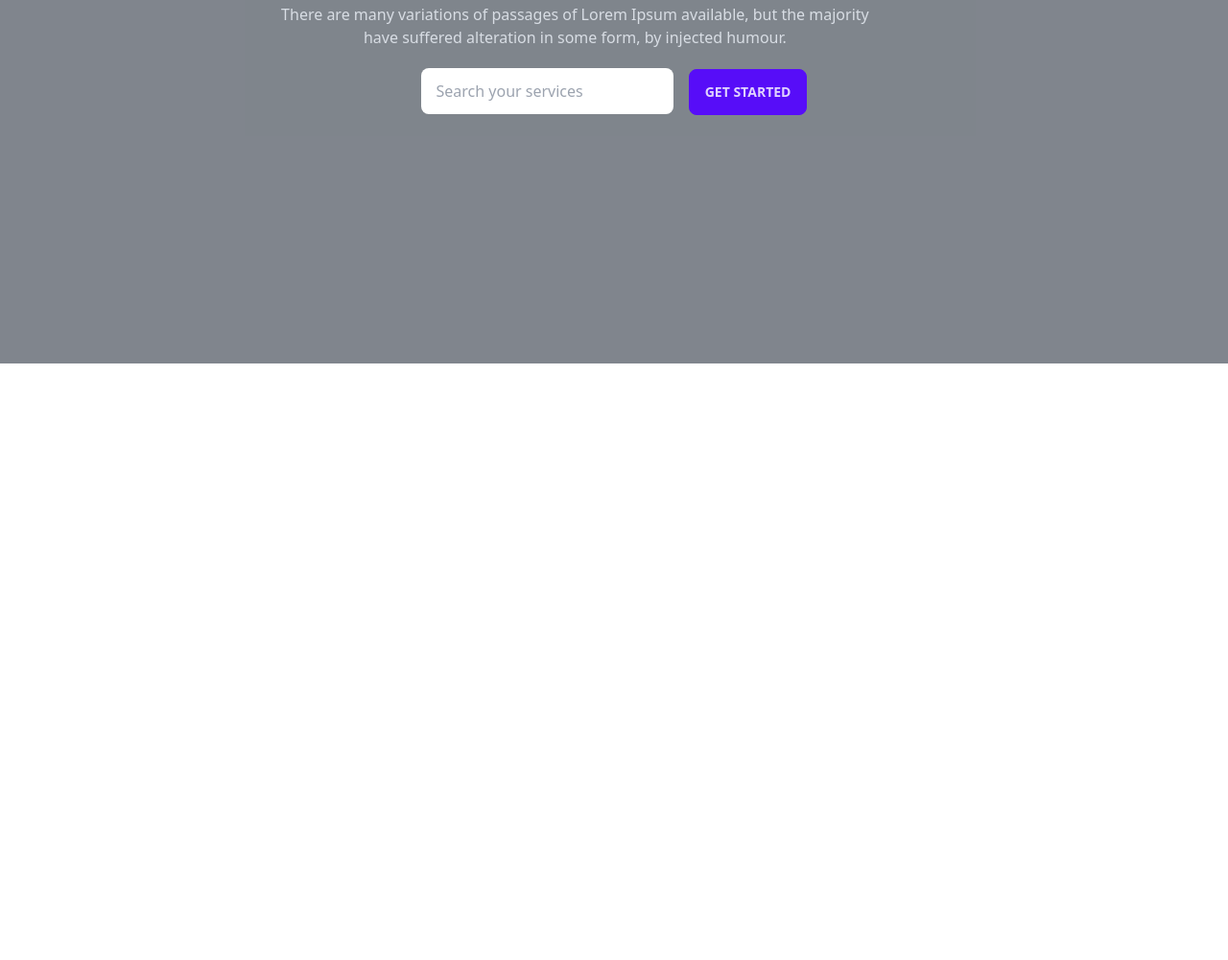
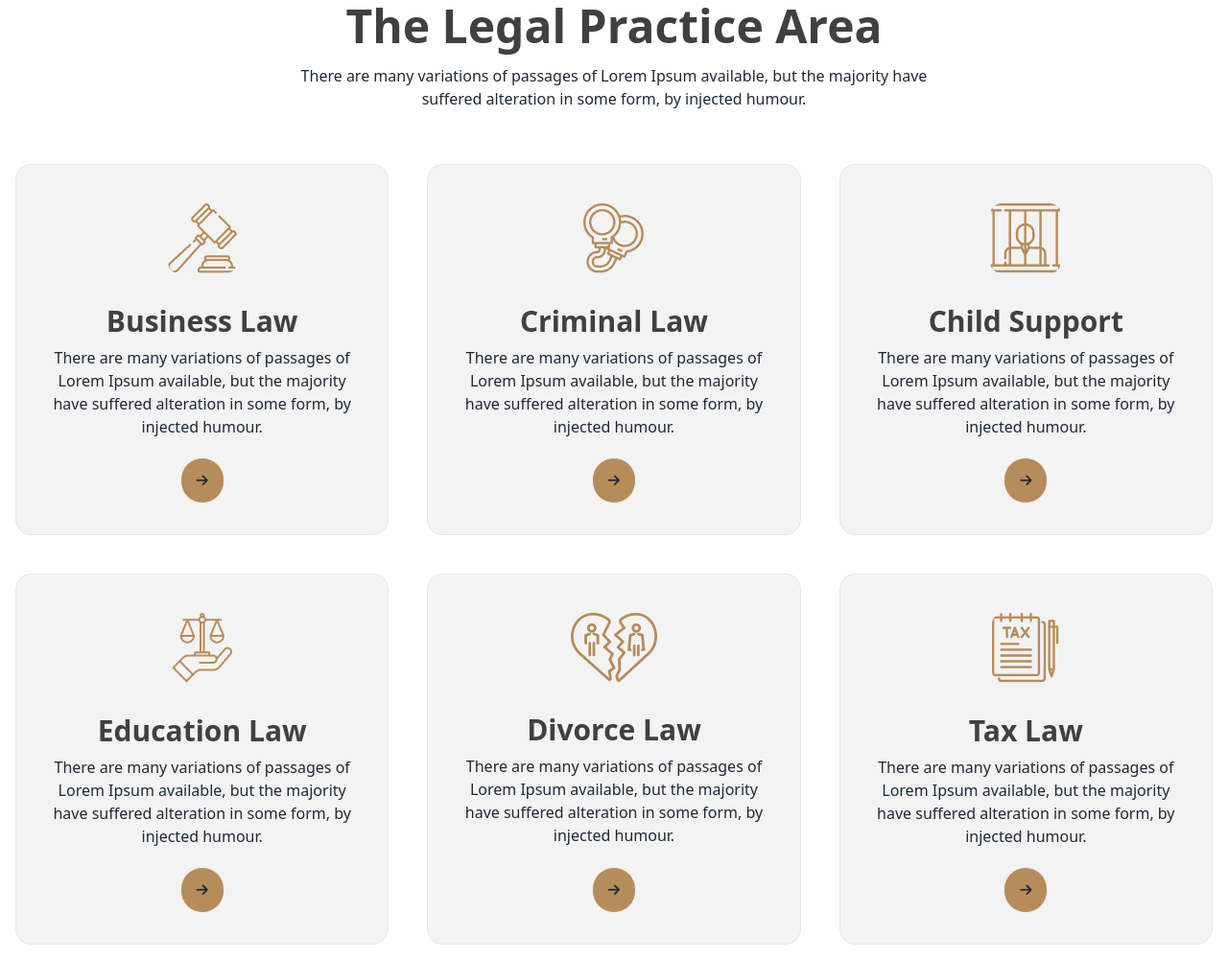
Before and after one commit to omor8243/legal-solution-resources-daisyui-project, a plain HTML site: page index.html in a window 1280 px wide. Shown: the part 621-1622 px from the top of the page at 96% size. Before the commit the page ends 1000 px from the top, so only its background shows below. Drawn offline with nearby package versions, Linux system fonts and the light colour scheme.

Commit message:
added practide area section

```diff
--- a/index.html
+++ b/index.html
@@ -85,22 +85,115 @@
     </section>
     <!--navbar part end-->
     <!--bannar section start-->
-    <section class="container mx-auto">
-      <div class=" hero min-h-screen style="background-image: url(./image/bannar.png);">
+    <section class="container mx-auto mb-28">
+      <div class=" hero style="background-image: url(./image/bannar.png);">
         <div class="hero-overlay bg-opacity-60"></div>
         <div class="hero-content text-center text-neutral-content">
           <div class="">
-            <h1 class="mb-5 text-7xl font-extrabold font-font-2">We Provide Effective <br> Legal Solutions</h1>
+            <h1 class="mb-5 text-3xl lg:text-7xl font-extrabold font-font-2">We Provide Effective <br> Legal Solutions</h1>
             <p class="mb-5 max-w-[650px]">There are many variations of passages of Lorem Ipsum available, but the majority have suffered alteration in some form, by injected humour.</p>
-            <input class="px-4 py-3 mr-3 rounded-lg" type="tex" placeholder="Search your services ">
-            <button class="btn btn-primary">Get Started</button>
+            <div class="gap-4">
+              <input class="px-4 py-3 mr-3 rounded-lg" type="tex" placeholder="Search your services ">
+              <button class="py-3 px-10 rounded-lg bg-[#B68C5A] ">Get Started</button>
+            </div>
           </div>
         </div>
       </div>
     </section>
     <!--bannar section end-->
   </header>
-  <main></main>
+  <main>
+    <!--practice area section start-->
+    <section class="container mx-auto">
+      <div class="justify-center text-center">
+        <h3 class="font-font-2 text-colordark text-2xl md:text-5xl font-extrabold mb-4">The Legal Practice Area</h3>
+      <p class="mb-10">There are many variations of passages of Lorem Ipsum available, but the majority have <br> suffered alteration in some form, by injected humour.</p>
+      </div>
+      <!--card-->
+       <div class=" gap-10 p-4 grid grid-cols-1 md:grid-cols-2 lg:grid-cols-3">
+        <!--card-1-->
+        <div class="card bg-gradient-to-r from-[#F3F3F3] to-[#F3F3F3] border border-[#E7E7E7]">
+          <figure class="px-10 pt-10">
+            <img src="./images/business.png" alt="" class="rounded-xl" />
+          </figure>
+          <div class="card-body items-center text-center">
+            <h2 class="card-title text-colordark font-font-2 text-3xl font-extrabold">Business Law</h2>
+            <p class="pb-3">There are many variations of passages of Lorem Ipsum available, but the majority have suffered alteration in some form, by injected humour.</p>
+            <div class="card-actions">
+              <button class="btn rounded-full bg-[#B68C5A]"><i class="fa-solid fa-arrow-right"></i></button>
+            </div>
+          </div>
+        </div>
+        <!--card-2-->
+        <div class="card bg-gradient-to-r from-[#F3F3F3] to-[#F3F3F3] border border-[#E7E7E7]">
+          <figure class="px-10 pt-10">
+            <img src="./images/criminal.png" alt="" class="rounded-xl" />
+          </figure>
+          <div class="card-body items-center text-center">
+            <h2 class="card-title text-colordark font-font-2 text-3xl font-extrabold">Criminal Law</h2>
+            <p class="pb-3">There are many variations of passages of Lorem Ipsum available, but the majority have suffered alteration in some form, by injected humour.</p>
+            <div class="card-actions">
+              <button class="btn rounded-full bg-[#B68C5A]"><i class="fa-solid fa-arrow-right"></i></button>
+            </div>
+          </div>
+        </div>
+        <!--card-3-->
+        <div class="card bg-gradient-to-r from-[#F3F3F3] to-[#F3F3F3] border border-[#E7E7E7]">
+          <figure class="px-10 pt-10">
+            <img src="./images/child.png" alt="" class="rounded-xl" />
+          </figure>
+          <div class="card-body items-center text-center">
+            <h2 class="card-title text-colordark font-font-2 text-3xl font-extrabold">Child Support</h2>
+            <p class="pb-3">There are many variations of passages of Lorem Ipsum available, but the majority have suffered alteration in some form, by injected humour.</p>
+            <div class="card-actions">
+              <button class="btn rounded-full bg-[#B68C5A]"><i class="fa-solid fa-arrow-right"></i></button>
+            </div>
+          </div>
+        </div>
+        <!--card-4-->
+        <div class="card bg-gradient-to-r from-[#F3F3F3] to-[#F3F3F3] border border-[#E7E7E7]">
+          <figure class="px-10 pt-10">
+            <img src="./images/education.png" alt="" class="rounded-xl" />
+          </figure>
+          <div class="card-body items-center text-center">
+            <h2 class="card-title text-colordark font-font-2 text-3xl font-extrabold">Education Law</h2>
+            <p class="pb-3">There are many variations of passages of Lorem Ipsum available, but the majority have suffered alteration in some form, by injected humour.</p>
+            <div class="card-actions">
+              <button class="btn rounded-full bg-[#B68C5A]"><i class="fa-solid fa-arrow-right"></i></button>
+            </div>
+          </div>
+        </div>
+        <!--card-5-->
+        <div class="card bg-gradient-to-r from-[#F3F3F3] to-[#F3F3F3] border border-[#E7E7E7]">
+          <figure class="px-10 pt-10">
+            <img src="./images/divorce.png" alt="" class="rounded-xl" />
+          </figure>
+          <div class="card-body items-center text-center">
+            <h2 class="card-title text-colordark font-font-2 text-3xl font-extrabold">Divorce Law</h2>
+            <p class="pb-3">There are many variations of passages of Lorem Ipsum available, but the majority have suffered alteration in some form, by injected humour.</p>
+            <div class="card-actions">
+              <button class="btn rounded-full bg-[#B68C5A]"><i class="fa-solid fa-arrow-right"></i></button>
+            </div>
+          </div>
+        </div>
+        <!--card-6-->
+        <div class="card bg-gradient-to-r from-[#F3F3F3] to-[#F3F3F3] border border-[#E7E7E7]">
+          <figure class="px-10 pt-10">
+            <img src="./images/tax.png" alt="" class="rounded-xl" />
+          </figure>
+          <div class="card-body items-center text-center">
+            <h2 class="card-title text-colordark font-font-2 text-3xl font-extrabold">Tax Law</h2>
+            <p class="pb-3">There are many variations of passages of Lorem Ipsum available, but the majority have suffered alteration in some form, by injected humour.</p>
+            <div class="card-actions">
+              <button class="btn rounded-full bg-[#B68C5A]"><i class="fa-solid fa-arrow-right"></i></button>
+            </div>
+          </div>
+        </div>
+      </div>
+
+    </section>
+    <!--practice area section end-->
+  </main>
   <footer></footer>
 </body>
 
```
